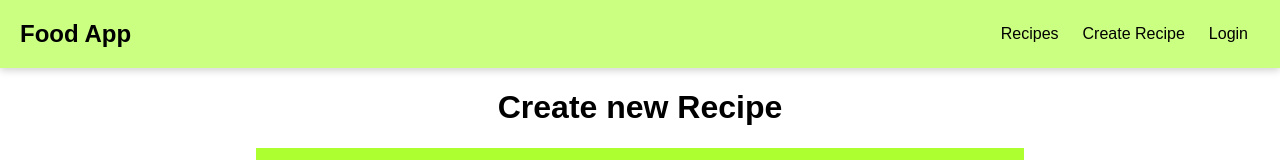
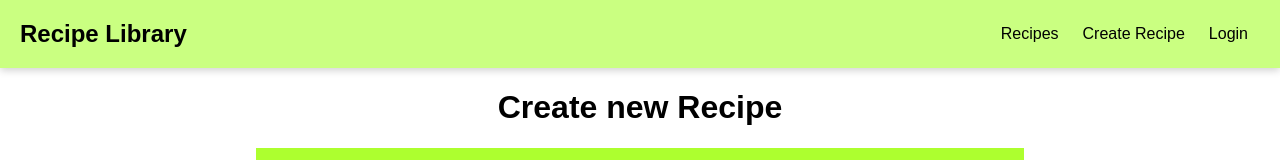
Before and after one commit to patchinator/food-test-app, a Next.js app: page /profile/create-recipe in a window 1280 px wide. Shown: the top 160 px of the page. Built offline with nearby package versions, Linux system fonts and the light colour scheme.

Commit message:
installed framer-motion and added some basic page motion and card motion

```diff
--- a/components/Layout/Navbar.js
+++ b/components/Layout/Navbar.js
@@ -15,7 +15,7 @@ const Navbar = () => {
     <header className={style.navbar}>
       <div className={style.logo}>
         <h2>
-          <Link href="/">Food App</Link>
+          <Link href="/">Recipe Library</Link>
         </h2>
       </div>
       <div>
--- a/package.json
+++ b/package.json
@@ -14,6 +14,7 @@
     "@fortawesome/free-solid-svg-icons": "^5.15.4",
     "@fortawesome/react-fontawesome": "^0.1.15",
     "@fortawesome/react-native-fontawesome": "^0.2.7",
+    "framer-motion": "^4.1.17",
     "next": "11.1.2",
     "react": "17.0.2",
     "react-dom": "17.0.2"
--- a/pages/_app.js
+++ b/pages/_app.js
@@ -1,13 +1,28 @@
-import '../styles/globals.css'
-import Layout from '../components/Layout/Layout';
-import { AuthContextProvider } from '../store/auth-context';
+import "../styles/globals.css";
+import Layout from "../components/Layout/Layout";
+import { AuthContextProvider } from "../store/auth-context";
+import { motion } from "framer-motion";
 
-function MyApp({ Component, pageProps }) {
+function MyApp({ Component, pageProps, router }) {
   return (
     <AuthContextProvider>
-      <Layout>
-        <Component {...pageProps} />
-      </Layout>
+      <motion.div
+        key={router.route}
+        initial="pageInitial"
+        animate="pageAnimate"
+        variants={{
+          pageInitial: {
+            opacity: 0,
+          },
+          pageAnimate: {
+            opacity: 1,
+          },
+        }}
+      >
+        <Layout>
+          <Component {...pageProps} />
+        </Layout>
+      </motion.div>
     </AuthContextProvider>
   );
 }
```
Also changed, not shown: components/Layout/HomepageHead.js (+20 -2 lines), components/Recipes/RecipeItem.js (+9 -2 lines), 1 other file (tests, documents, lock files or other folders).
